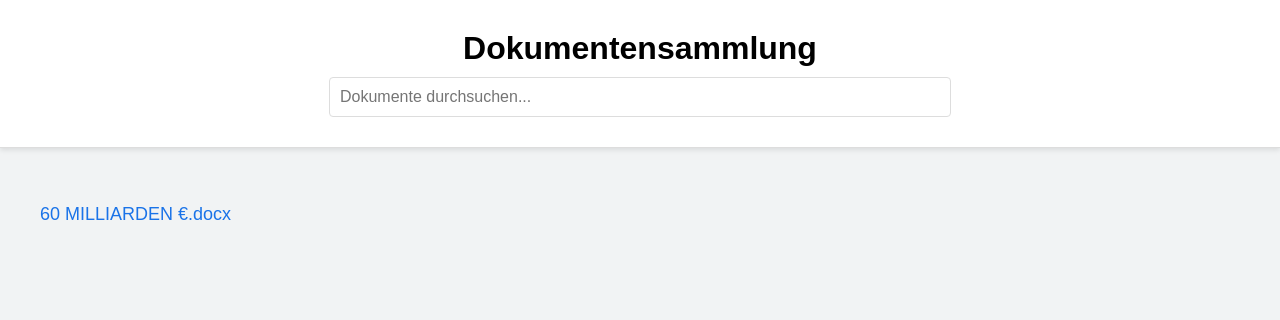
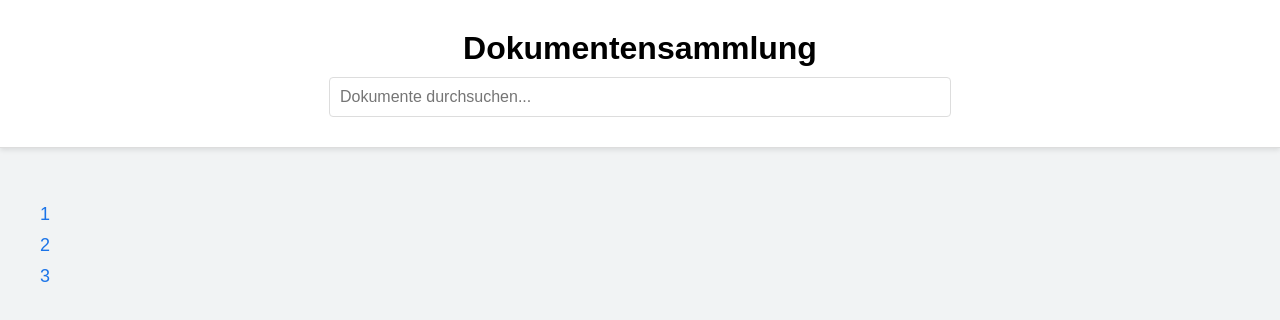
Before and after one commit to m0r1zz/der-informANTHONY, a plain HTML site: page index.html in a window 1280 px wide. Drawn offline with Linux system fonts and the light colour scheme.

Commit message:
Update index.html

```diff
--- a/index.html
+++ b/index.html
@@ -3,7 +3,7 @@
 <head>
     <meta charset="UTF-8">
     <meta name="viewport" content="width=device-width, initial-scale=1.0">
-    <title>asdf</title>
+    <title>Dokumentensammlung</title>
     <style>
         body {
             font-family: Arial, sans-serif;
@@ -72,8 +72,9 @@
     </header>
     <div class="container documents">
         <ul>
-            <li><a href="60%20MILLIARDEN%20%E2%82%AC.docx" target="_blank">60 MILLIARDEN €.docx</a></li>
-            <!-- Weitere Links hier -->
+            <li><a href="60%20MILLIARDEN%20%E2%82%AC.docx" target="_blank">1</a></li>
+            <li><a href="ABSCHL%C3%9CSSE%20_%20STUDIERTE%20UNTER%20DEN%20POLITIKERN.docx" target="_blank">2</a></li>
+            <li><a href="AFD%20B%C3%9CRGERMEISTER.docx" target="_blank">3</a></li>
         </ul>
     </div>
     <script>
```
